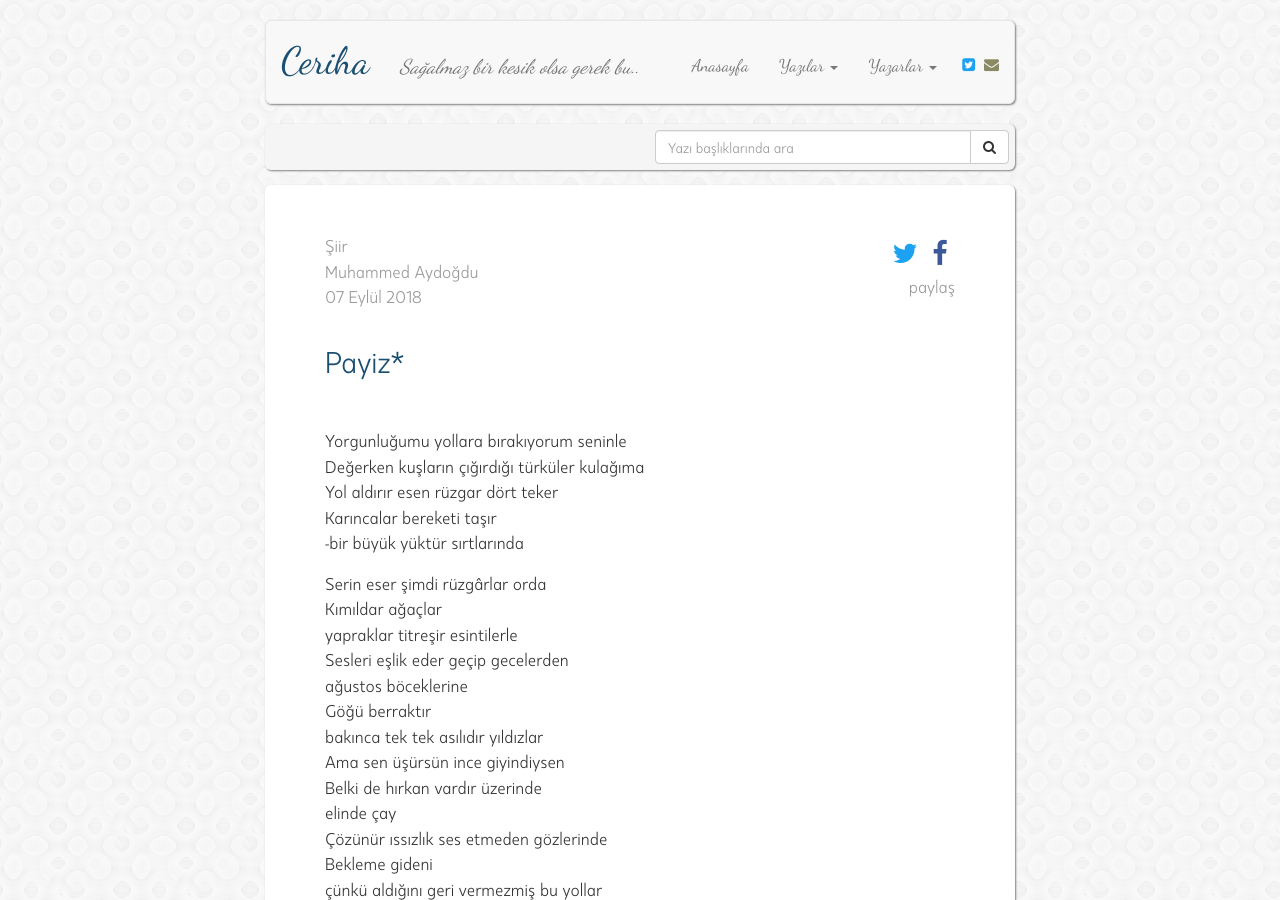
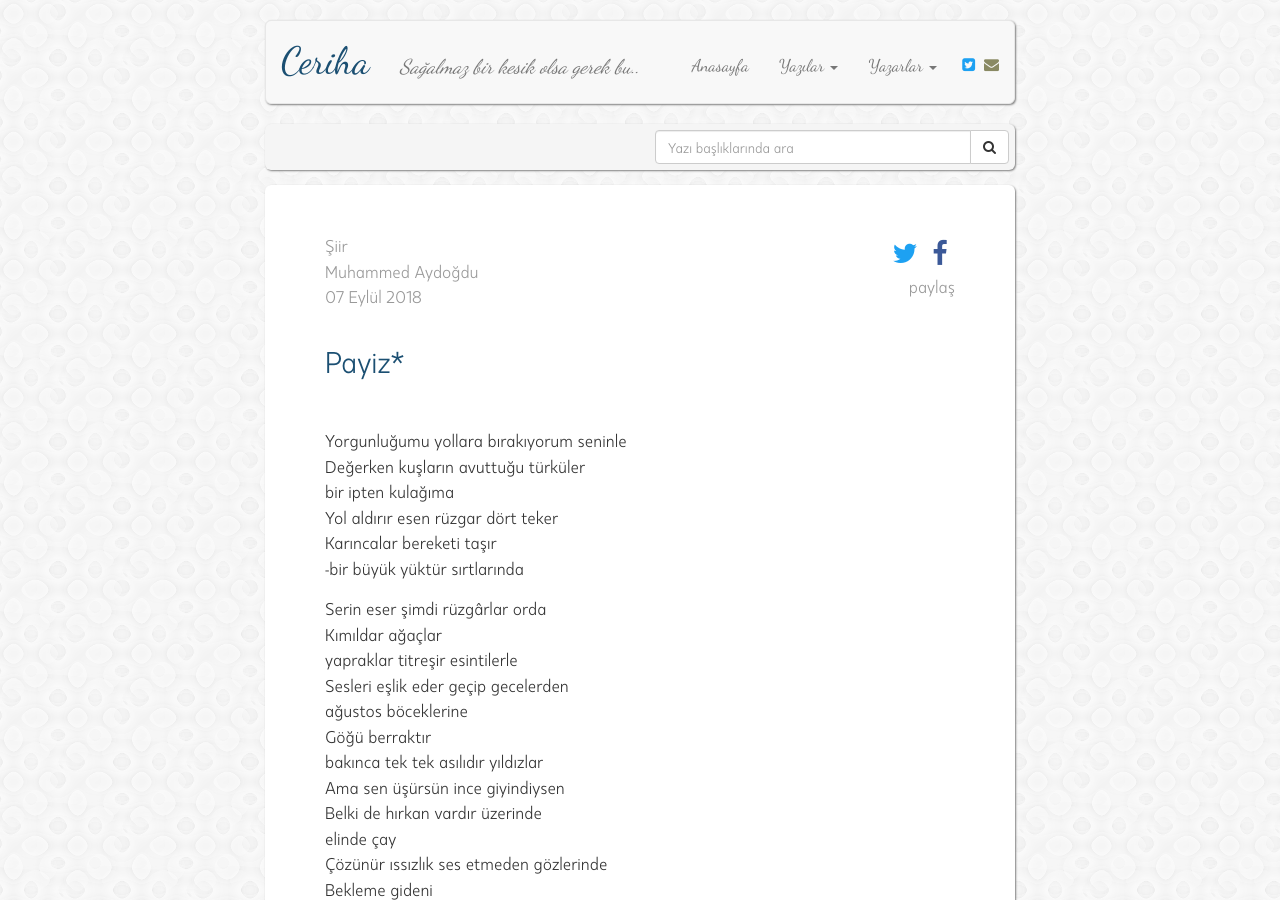
Before and after one commit to muhammedaydogdu/muhammedaydogdu.github.io, a Jekyll site: the page built from _posts/2018-09-07-payiz.md, in a window 1280 px wide and 900 px high. Built offline with Jekyll 4.4.1, drawn with Linux system fonts in a browser that asks for light colours; some web fonts are replaced.

Commit message:
Update 2018-09-07-payiz.md

```diff
--- a/_posts/2018-09-07-payiz.md
+++ b/_posts/2018-09-07-payiz.md
@@ -9,9 +9,9 @@ image: payiz.jpg
 
 <br/>
 
-
 Yorgunluğumu yollara bırakıyorum seninle
-Değerken kuşların çığırdığı türküler kulağıma
+Değerken kuşların avuttuğu türküler
+bir ipten kulağıma
 Yol aldırır esen rüzgar dört teker
 Karıncalar bereketi taşır
 -bir büyük yüktür sırtlarında
```
